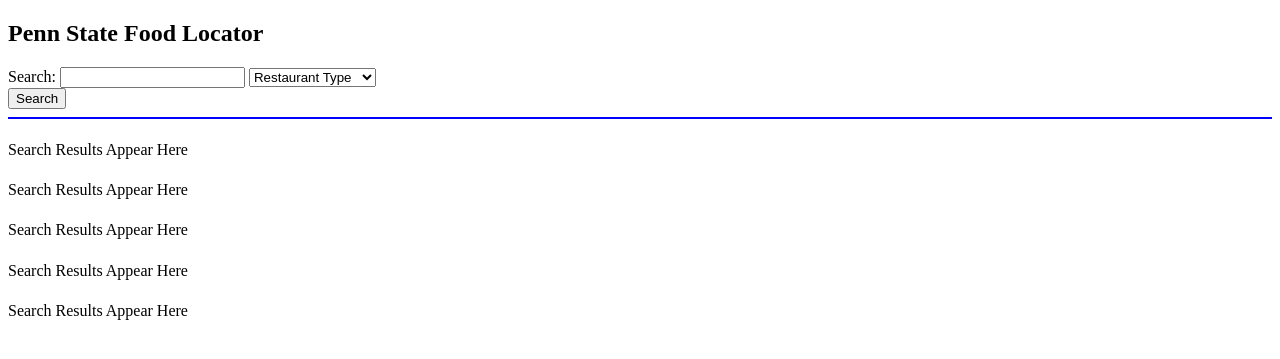
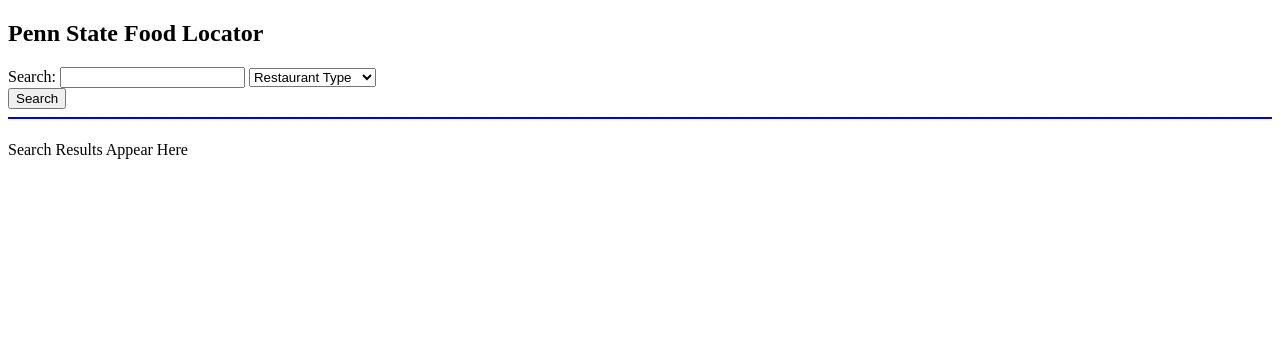
Before and after one commit to jxs5476/Penn-State-Food-Locator, a Flask app: page / in a window 1280 px wide. Shown: the top 359 px of the page. Run offline with Flask 2, Linux system fonts and the light colour scheme.

Commit message:
dedo on dedo

```diff
--- a/templates/index.html
+++ b/templates/index.html
@@ -62,12 +62,12 @@
 <h5 id="restaurantName1"></h5>
 <p id="result1">Search Results Appear Here</p>
 <h5 id="restaurantName2"></h5>
-<p id="result2">Search Results Appear Here</p>
+<p id="result2"></p>
 <h5 id="restaurantName3"></h5>
-<p id="result3">Search Results Appear Here</p>
+<p id="result3"></p>
 <h5 id="restaurantName4"></h5>
-<p id="result4">Search Results Appear Here</p>
+<p id="result4"></p>
 <h5 id="restaurantName5"></h5>
-<p id="result5">Search Results Appear Here</p>
+<p id="result5"></p>
 </body>
 </html>
```
